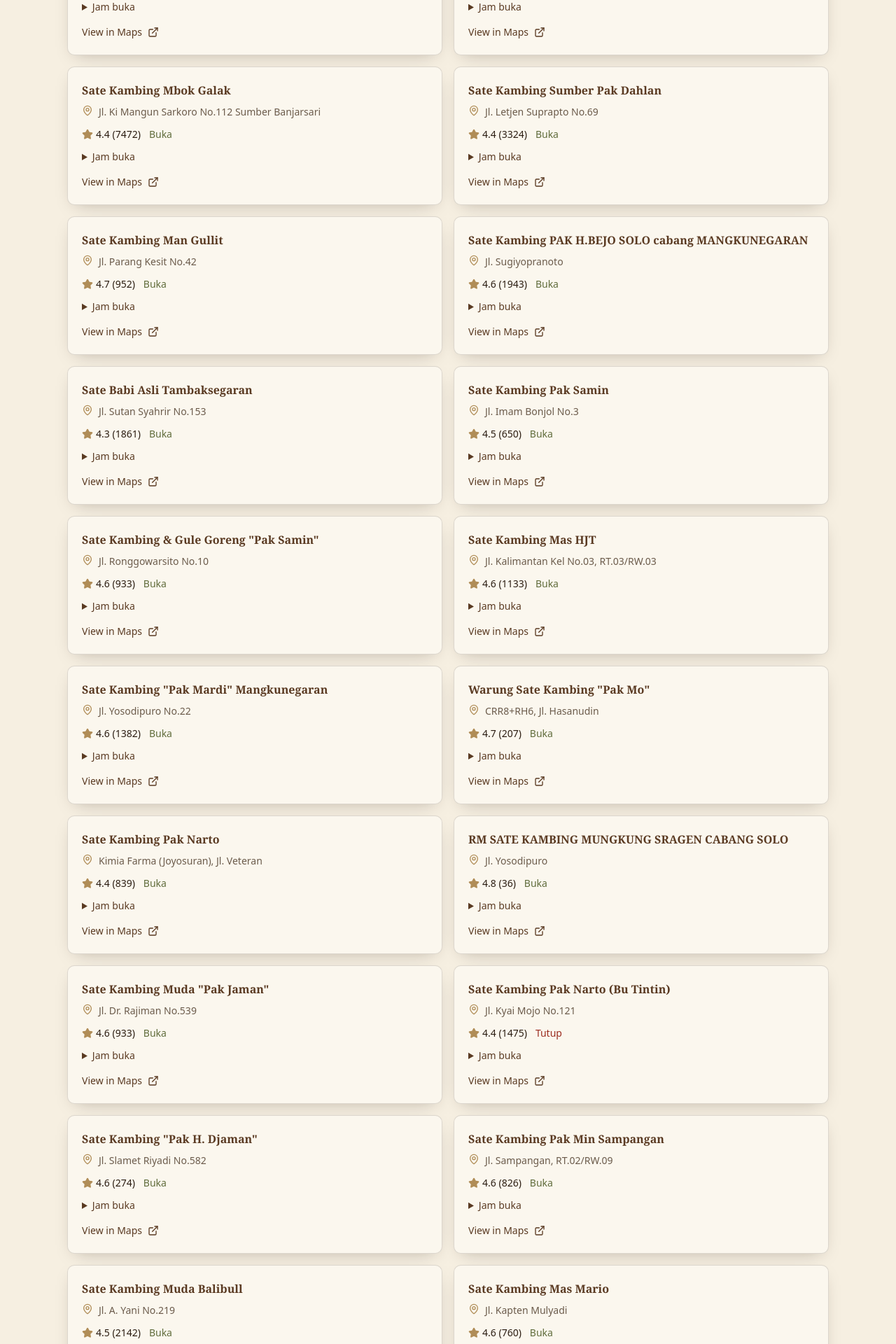
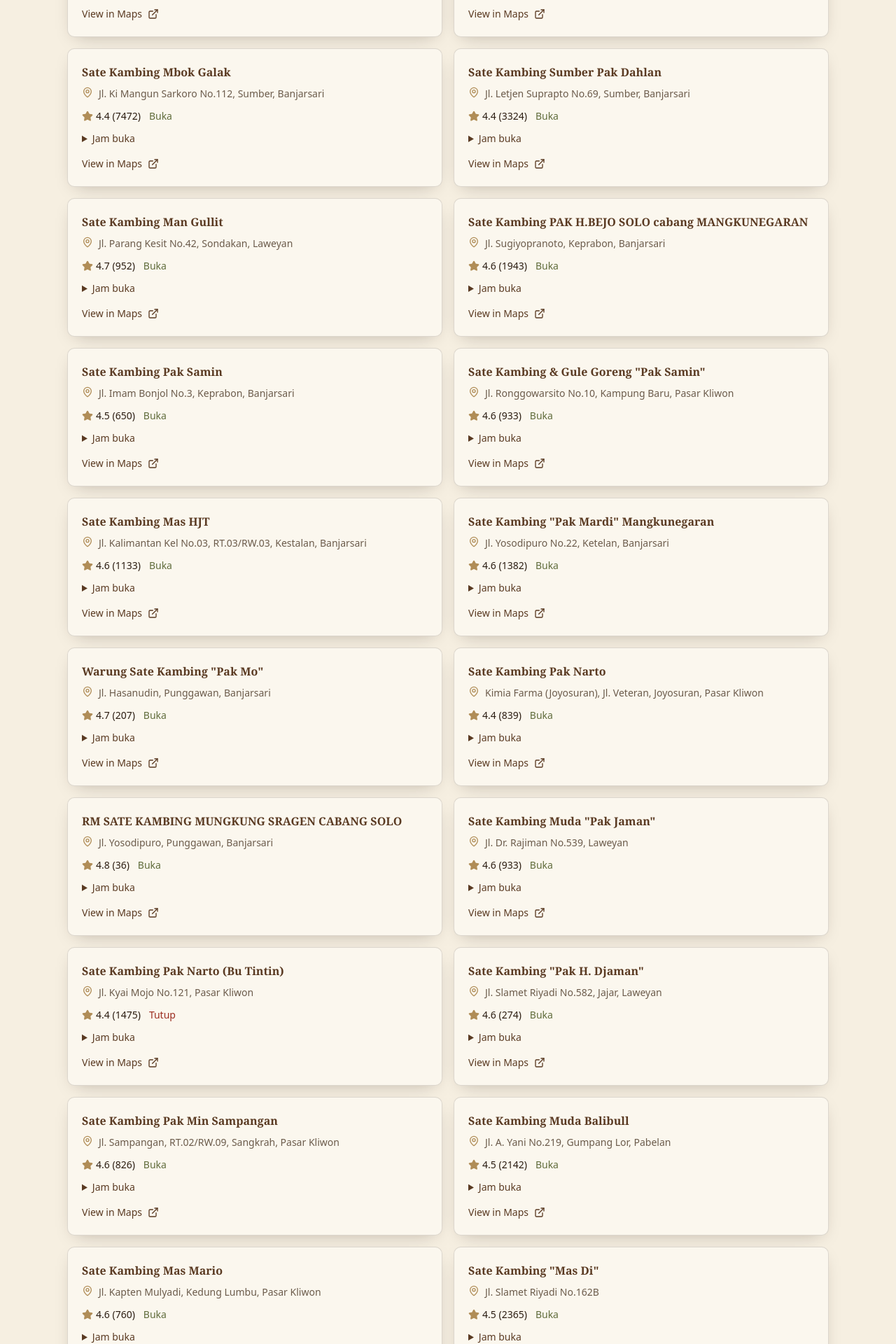
Before and after one commit to Dezkrazzer/katalog-umkm-solo, a Next.js app: page /detail/sate-buntel in a window 1280 px wide. Shown: the part 1400-3320 px from the top of the page at 70% size. Built offline with nearby package versions, Linux system fonts and the light colour scheme; a web font is replaced by a local one.

Commit message:
Add data, delete data, and update address

```diff
--- a/src/data/umkm/sate_buntel.ts
+++ b/src/data/umkm/sate_buntel.ts
@@ -3,8 +3,8 @@ import type { Umkm } from "@/data/umkm";
 export const umkmSateBuntel: Umkm[] = [
   {
     "id": "sate-buntel-sate-kambing-thengkleng-rica-rica-pak-manto-visited-link",
-    "nama": "Sate Kambing & Thengkleng Rica-Rica Pak Manto · Visited link",
-    "alamat": "Jl. Honggowongso No.36",
+    "nama": "Sate Kambing & Thengkleng Rica-Rica Pak Manto",
+    "alamat": "Jl. Honggowongso No.36, Sriwedari, Laweyan",
     "rating": 4.4,
     "jumlahUlasan": 18000,
     "rentangHarga": "Rp 50–100K",
@@ -18,7 +18,7 @@ export const umkmSateBuntel: Umkm[] = [
   {
     "id": "sate-buntel-sate-kambing-buntel-pak-h-kasdi",
     "nama": "Sate Kambing-Buntel Pak H. Kasdi",
-    "alamat": "Jl. Walter Monginsidi No.107",
+    "alamat": "Jl. Walter Monginsidi No.107, Kestalan, Banjarsari",
     "rating": 4.5,
     "jumlahUlasan": 6438,
     "rentangHarga": "Rp 25–50K",
@@ -32,7 +32,7 @@ export const umkmSateBuntel: Umkm[] = [
   {
     "id": "sate-buntel-sate-kambing-bu-hj-bejo",
     "nama": "Sate Kambing Bu Hj. Bejo",
-    "alamat": "Jl. Sungai Sebakung No.10",
+    "alamat": "Jl. Sungai Sebakung No.10, Kedung Lumbu, Pasar Kliwon",
     "rating": 4.5,
     "jumlahUlasan": 6191,
     "rentangHarga": "Rp 50–75K",
@@ -46,7 +46,7 @@ export const umkmSateBuntel: Umkm[] = [
   {
     "id": "sate-buntel-sate-buntel-badran-sate-kambing",
     "nama": "SATE BUNTEL BADRAN (Sate Kambing)",
-    "alamat": "Jl. Kenanga No.59",
+    "alamat": "Jl. Kenanga No.59, Badran, Purwosari",
     "rating": 4.7,
     "jumlahUlasan": 686,
     "rentangHarga": "Rp 50–75K",
@@ -60,7 +60,7 @@ export const umkmSateBuntel: Umkm[] = [
   {
     "id": "sate-buntel-sate-kambing-mbok-galak",
     "nama": "Sate Kambing Mbok Galak",
-    "alamat": "Jl. Ki Mangun Sarkoro No.112 Sumber Banjarsari",
+    "alamat": "Jl. Ki Mangun Sarkoro No.112, Sumber, Banjarsari",
     "rating": 4.4,
     "jumlahUlasan": 7472,
     "rentangHarga": "Rp 50–75K",
@@ -74,7 +74,7 @@ export const umkmSateBuntel: Umkm[] = [
   {
     "id": "sate-buntel-sate-kambing-sumber-pak-dahlan",
     "nama": "Sate Kambing Sumber Pak Dahlan",
-    "alamat": "Jl. Letjen Suprapto No.69",
+    "alamat": "Jl. Letjen Suprapto No.69, Sumber, Banjarsari",
     "rating": 4.4,
     "jumlahUlasan": 3324,
     "rentangHarga": "Rp 50–75K",
@@ -88,7 +88,7 @@ export const umkmSateBuntel: Umkm[] = [
   {
     "id": "sate-buntel-sate-kambing-man-gullit",
     "nama": "Sate Kambing Man Gullit",
-    "alamat": "Jl. Parang Kesit No.42",
+    "alamat": "Jl. Parang Kesit No.42, Sondakan, Laweyan",
     "rating": 4.7,
     "jumlahUlasan": 952,
     "rentangHarga": "Rp 25–50K",
@@ -102,7 +102,7 @@ export const umkmSateBuntel: Umkm[] = [
   {
     "id": "sate-buntel-sate-kambing-pak-h-bejo-solo-cabang-mangkunegaran",
     "nama": "Sate Kambing PAK H.BEJO SOLO cabang MANGKUNEGARAN",
-    "alamat": "Jl. Sugiyopranoto",
+    "alamat": "Jl. Sugiyopranoto, Keprabon, Banjarsari",
     "rating": 4.6,
     "jumlahUlasan": 1943,
     "rentangHarga": "Rp 25–50K",
@@ -114,23 +114,9 @@ export const umkmSateBuntel: Umkm[] = [
     "longitude": 110.8245176
   },
   {
-    "id": "sate-buntel-sate-babi-asli-tambaksegaran",
-    "nama": "Sate Babi Asli Tambaksegaran",
-    "alamat": "Jl. Sutan Syahrir No.153",
-    "rating": 4.3,
-    "jumlahUlasan": 1861,
-    "rentangHarga": "Rp 25–125K",
-    "kategori": "Restaurant",
-    "status": "Buka",
-    "jamBuka": "· Closes 9.00 pm",
-    "mapsUrl": "https://www.google.com/maps/place/Sate+Babi+Asli+Tambaksegaran/data=!4m7!3m6!1s0x2e7a17ca24b5f3d9:0x9e1ab9d423784a08!8m2!3d-7.56425!4d110.8265251!16s%2Fg%2F1pzsqtxn3!19sChIJ2fO1JMoXei4RCEp4I9S5Gp4?authuser=0&hl=en&g_ep=EgoyMDI2MTAyMC4wIJJjKgBIAVAD&rclk=1",
-    "latitude": -7.56425,
-    "longitude": 110.8265251
-  },
-  {
     "id": "sate-buntel-sate-kambing-pak-samin",
     "nama": "Sate Kambing Pak Samin",
-    "alamat": "Jl. Imam Bonjol No.3",
+    "alamat": "Jl. Imam Bonjol No.3, Keprabon, Banjarsari",
     "rating": 4.5,
     "jumlahUlasan": 650,
     "rentangHarga": "Rp 25–50K",
@@ -144,7 +130,7 @@ export const umkmSateBuntel: Umkm[] = [
   {
     "id": "sate-buntel-sate-kambing-gule-goreng-pak-samin",
     "nama": "Sate Kambing & Gule Goreng \"Pak Samin\"",
-    "alamat": "Jl. Ronggowarsito No.10",
+    "alamat": "Jl. Ronggowarsito No.10, Kampung Baru, Pasar Kliwon",
     "rating": 4.6,
     "jumlahUlasan": 933,
     "rentangHarga": "Rp 25–50K",
@@ -158,7 +144,7 @@ export const umkmSateBuntel: Umkm[] = [
   {
     "id": "sate-buntel-sate-kambing-mas-hjt",
     "nama": "Sate Kambing Mas HJT",
-    "alamat": "Jl. Kalimantan Kel No.03, RT.03/RW.03",
+    "alamat": "Jl. Kalimantan Kel No.03, RT.03/RW.03, Kestalan, Banjarsari",
     "rating": 4.6,
     "jumlahUlasan": 1133,
     "rentangHarga": "Rp 25–50K",
@@ -172,7 +158,7 @@ export const umkmSateBuntel: Umkm[] = [
   {
     "id": "sate-buntel-sate-kambing-pak-mardi-mangkunegaran",
     "nama": "Sate Kambing \"Pak Mardi\" Mangkunegaran",
-    "alamat": "Jl. Yosodipuro No.22",
+    "alamat": "Jl. Yosodipuro No.22, Ketelan, Banjarsari",
     "rating": 4.6,
     "jumlahUlasan": 1382,
     "rentangHarga": "Rp 25–50K",
@@ -186,7 +172,7 @@ export const umkmSateBuntel: Umkm[] = [
   {
     "id": "sate-buntel-warung-sate-kambing-pak-mo",
     "nama": "Warung Sate Kambing \"Pak Mo\"",
-    "alamat": "CRR8+RH6, Jl. Hasanudin",
+    "alamat": "Jl. Hasanudin, Punggawan, Banjarsari",
     "rating": 4.7,
     "jumlahUlasan": 207,
     "rentangHarga": "Rp 25–50K",
@@ -200,7 +186,7 @@ export const umkmSateBuntel: Umkm[] = [
   {
     "id": "sate-buntel-sate-kambing-pak-narto",
     "nama": "Sate Kambing Pak Narto",
-    "alamat": "Kimia Farma (Joyosuran), Jl. Veteran",
+    "alamat": "Kimia Farma (Joyosuran), Jl. Veteran, Joyosuran, Pasar Kliwon",
     "rating": 4.4,
     "jumlahUlasan": 839,
     "rentangHarga": "Rp 25–50K",
@@ -214,7 +200,7 @@ export const umkmSateBuntel: Umkm[] = [
   {
     "id": "sate-buntel-rm-sate-kambing-mungkung-sragen-cabang-solo",
     "nama": "RM SATE KAMBING MUNGKUNG SRAGEN CABANG SOLO",
-    "alamat": "Jl. Yosodipuro",
+    "alamat": "Jl. Yosodipuro, Punggawan, Banjarsari",
     "rating": 4.8,
     "jumlahUlasan": 36,
     "rentangHarga": "Rp 25–50K",
@@ -228,7 +214,7 @@ export const umkmSateBuntel: Umkm[] = [
   {
     "id": "sate-buntel-sate-kambing-muda-pak-jaman",
     "nama": "Sate Kambing Muda \"Pak Jaman\"",
-    "alamat": "Jl. Dr. Rajiman No.539",
+    "alamat": "Jl. Dr. Rajiman No.539, Laweyan",
     "rating": 4.6,
     "jumlahUlasan": 933,
     "rentangHarga": "Rp 25–50K",
@@ -242,7 +228,7 @@ export const umkmSateBuntel: Umkm[] = [
   {
     "id": "sate-buntel-sate-kambing-pak-narto-bu-tintin",
     "nama": "Sate Kambing Pak Narto (Bu Tintin)",
-    "alamat": "Jl. Kyai Mojo No.121",
+    "alamat": "Jl. Kyai Mojo No.121, Pasar Kliwon",
     "rating": 4.4,
     "jumlahUlasan": 1475,
     "rentangHarga": "Rp 50–75K",
@@ -256,7 +242,7 @@ export const umkmSateBuntel: Umkm[] = [
   {
     "id": "sate-buntel-sate-kambing-pak-h-djaman",
     "nama": "Sate Kambing \"Pak H. Djaman\"",
-    "alamat": "Jl. Slamet Riyadi No.582",
+    "alamat": "Jl. Slamet Riyadi No.582, Jajar, Laweyan",
     "rating": 4.6,
     "jumlahUlasan": 274,
     "rentangHarga": "Rp 25–50K",
@@ -270,7 +256,7 @@ export const umkmSateBuntel: Umkm[] = [
   {
     "id": "sate-buntel-sate-kambing-pak-min-sampangan",
     "nama": "Sate Kambing Pak Min Sampangan",
-    "alamat": "Jl. Sampangan, RT.02/RW.09",
+    "alamat": "Jl. Sampangan, RT.02/RW.09, Sangkrah, Pasar Kliwon",
     "rating": 4.6,
     "jumlahUlasan": 826,
     "rentangHarga": "Rp 25–50K",
@@ -284,7 +270,7 @@ export const umkmSateBuntel: Umkm[] = [
   {
     "id": "sate-buntel-sate-kambing-muda-balibull",
     "nama": "Sate Kambing Muda Balibull",
-    "alamat": "Jl. A. Yani No.219",
+    "alamat": "Jl. A. Yani No.219, Gumpang Lor, Pabelan",
     "rating": 4.5,
     "jumlahUlasan": 2142,
     "rentangHarga": "Rp 25–75K",
@@ -298,7 +284,7 @@ export const umkmSateBuntel: Umkm[] = [
   {
     "id": "sate-buntel-sate-kambing-mas-mario",
     "nama": "Sate Kambing Mas Mario",
-    "alamat": "Jl. Kapten Mulyadi",
+    "alamat": "Jl. Kapten Mulyadi, Kedung Lumbu, Pasar Kliwon",
     "rating": 4.6,
     "jumlahUlasan": 760,
     "rentangHarga": "Rp 25–50K",
@@ -340,7 +326,7 @@ export const umkmSateBuntel: Umkm[] = [
   {
     "id": "sate-buntel-sate-kambing-mas-wal",
     "nama": "Sate Kambing Mas Wal",
-    "alamat": "CRHM+F4W Shelter Lojiwetan, Jl. Kapten Mulyadi",
+    "alamat": "Shelter Lojiwetan, Jl. Kapten Mulyadi, Kedung Lumbu, Pasar Kliwon",
     "rating": 4.6,
     "jumlahUlasan": 412,
     "rentangHarga": "Rp 25–50K",
@@ -354,7 +340,7 @@ export const umkmSateBuntel: Umkm[] = [
   {
     "id": "sate-buntel-sate-kambing-pak-h-bejo-solo-cabang-bekonang",
     "nama": "Sate Kambing PAK H. BEJO SOLO,Cabang Bekonang",
-    "alamat": "9VPC+6JW, Jl. Abdul Latief",
+    "alamat": "Jl. Abdul Latief, Jepuh, Bekonang",
     "rating": 4.9,
     "jumlahUlasan": 387,
     "rentangHarga": "Rp 25–50K",
@@ -396,7 +382,7 @@ export const umkmSateBuntel: Umkm[] = [
   {
     "id": "sate-buntel-sate-kambing-nur-hidayah-sekip-solo",
     "nama": "Sate Kambing Nur Hidayah, Sekip Solo",
-    "alamat": "Alamat tidak tersedia",
+    "alamat": "Jl. Kolonel Sugiyono, Kadipiro, Banjarsari",
     "rating": 4.5,
     "jumlahUlasan": 245,
     "rentangHarga": "Rp 25–50K",
@@ -479,7 +465,7 @@ export const umkmSateBuntel: Umkm[] = [
   },
   {
     "id": "sate-buntel-tengkleng-solo-bu-jito-dlidir",
-    "nama": "Tengkleng Solo Bu Jito Dlidir",
+    "nama": "Tengkleng Solo Bu Jito Dlidir, Kadipiro, Banjarsari",
     "alamat": "Jl. Kolonel Sugiyono No.67",
     "rating": 4.3,
     "jumlahUlasan": 1413,
@@ -522,7 +508,7 @@ export const umkmSateBuntel: Umkm[] = [
   {
     "id": "sate-buntel-sate-kambing-pak-mesran",
     "nama": "Sate Kambing Pak Mesran",
-    "alamat": "Jl. Kapten Mulyadi",
+    "alamat": "Jl. Kapten Mulyadi, Kedung Lumbu, Pasar Kliwon",
     "rating": 4.2,
     "jumlahUlasan": 393,
     "rentangHarga": "Rp 25–50K",
@@ -550,7 +536,7 @@ export const umkmSateBuntel: Umkm[] = [
   {
     "id": "sate-buntel-tengkleng-kambing-bu-pon",
     "nama": "Tengkleng Kambing Bu Pon",
-    "alamat": "Shelter Lojiwetan, Jl. Kapten Mulyadi",
+    "alamat": "Shelter Lojiwetan, Jl. Kapten Mulyadi, Kedung Lumbu, Pasar Kliwon",
     "rating": 4.4,
     "jumlahUlasan": 718,
     "rentangHarga": "Rp 25–50K",
@@ -690,7 +676,7 @@ export const umkmSateBuntel: Umkm[] = [
   {
     "id": "sate-buntel-sate-kambing-pak-giyono",
     "nama": "Sate Kambing Pak Giyono",
-    "alamat": "Jl. Kapten Mulyadi No.130",
+    "alamat": "Jl. Kapten Mulyadi No.130, Kedung Lumbu, Pasar Kliwon",
     "rating": 4.3,
     "jumlahUlasan": 141,
     "rentangHarga": null,
@@ -704,7 +690,7 @@ export const umkmSateBuntel: Umkm[] = [
   {
     "id": "sate-buntel-sate-pak-min-sithong",
     "nama": "Sate Pak Min Sithong",
-    "alamat": "Jl. Kapten Mulyadi No.287",
+    "alamat": "Jl. Kapten Mulyadi No.287, Pasar Kliwon",
     "rating": 4.7,
     "jumlahUlasan": 218,
     "rentangHarga": "Rp 25–50K",
@@ -802,7 +788,7 @@ export const umkmSateBuntel: Umkm[] = [
   {
     "id": "sate-buntel-outlet-pusat-sate-buntel-sapi-pak-dar",
     "nama": "OUTLET PUSAT SATE BUNTEL SAPI PAK DAR",
-    "alamat": "Jl. Kapten Mulyadi No.250",
+    "alamat": "Jl. Kapten Mulyadi No.250, Pasar Kliwon",
     "rating": 5.0,
     "jumlahUlasan": 3,
     "rentangHarga": null,
@@ -830,7 +816,7 @@ export const umkmSateBuntel: Umkm[] = [
   {
     "id": "sate-buntel-sate-kambing-hidayah-pak-bejo",
     "nama": "Sate Kambing \"HIDAYAH\" Pak Bejo",
-    "alamat": "CRWJ+QX5, Jl. Tentara Genie Pelajar",
+    "alamat": "Jl. Tentara Genie Pelajar, Nusukan, Banjarsari",
     "rating": 4.6,
     "jumlahUlasan": 124,
     "rentangHarga": "Rp 25–50K",
@@ -956,7 +942,7 @@ export const umkmSateBuntel: Umkm[] = [
   {
     "id": "sate-buntel-sate-kambing-pakde-suk",
     "nama": "Sate Kambing Pakde Suk",
-    "alamat": "CRV3+H2Q, Jl. K.S. Tubun",
+    "alamat": "Jl. K.S. Tubun, Manahan",
     "rating": 4.8,
     "jumlahUlasan": 72,
     "rentangHarga": "Rp 25–50K",
@@ -984,7 +970,7 @@ export const umkmSateBuntel: Umkm[] = [
   {
     "id": "sate-buntel-sate-kambing-murah-meriah",
     "nama": "Sate Kambing Murah Meriah",
-    "alamat": "CRMF+XC5",
+    "alamat": "Jl. R. M. Said, Keprabon",
     "rating": 4.7,
     "jumlahUlasan": 3,
     "rentangHarga": null,
@@ -1038,17 +1024,17 @@ export const umkmSateBuntel: Umkm[] = [
     "longitude": 110.7884492
   },
   {
-    "id": "sate-buntel-sate-babi-pak-ciwir",
-    "nama": "Sate Babi Pak Ciwir",
-    "alamat": "Jl. Wonosaren",
-    "rating": 4.6,
-    "jumlahUlasan": 530,
-    "rentangHarga": "Rp 25–50K",
+    "id": "sate-buntel-sate-kambing-mas-saky",
+    "nama": "Sate Kambing Mas Saky",
+    "alamat": "Jl. R. M. Said No.14, Keprabon",
+    "rating": 3.9,
+    "jumlahUlasan": 44,
+    "rentangHarga": "Rp 25-50K",
     "kategori": "Satay restaurant",
     "status": "Buka",
-    "jamBuka": "· Closes 3.00 pm",
-    "mapsUrl": "https://www.google.com/maps/place/Sate+Babi+Pak+Ciwir/data=!4m7!3m6!1s0x2e7a17dc25292e81:0x31bd7884374c54a!8m2!3d-7.5648191!4d110.8437687!16s%2Fg%2F11k7vy3l8z!19sChIJgS4pJdwXei4RSsV0Q4jXGwM?authuser=0&hl=en&g_ep=EgoyMDI2MTAyMC4wIJJjKgBIAVAD&rclk=1",
-    "latitude": -7.5648191,
-    "longitude": 110.8437687
+    "jamBuka": "· Closes 5.00 pm",
+    "mapsUrl": "https://www.google.com/maps/place/Sate+Kambing+Mas+Saky/data=!4m6!3m5!1s0x2e7a16890f18b7df:0xf28776af51286e81!8m2!3d-7.5650309!4d110.8234748!16s%2Fg%2F11f_j3d0wb?authuser=0&hl=en&entry=ttu&g_ep=EgoyMDI2MTAyMC4wIKXMDSoASAFQAw%3D%3D",
+    "latitude": -7.564991921547058,
+    "longitude": 110.82349310333997
   },
 ];
```
